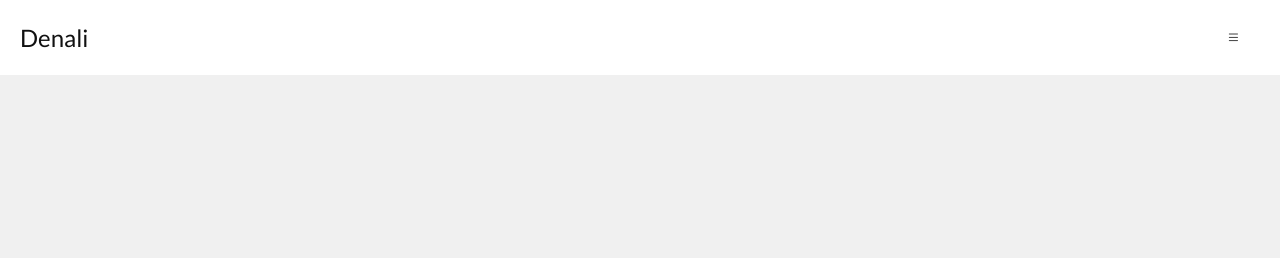
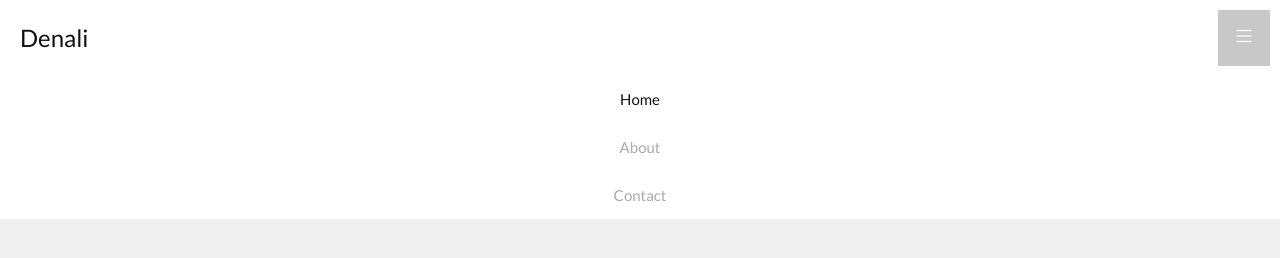
Before and after one commit to dannycallaghan/bethh, a plain HTML site: page index.html in a window 1280 px wide. Both pictures are taken after a click on the button 1233 px from the left and 37 px from the top of the page. Drawn offline with nearby package versions, Linux system fonts and the light colour scheme.

Commit message:
Working on the header

```diff
--- a/css/header.css
+++ b/css/header.css
@@ -1,9 +1,14 @@
 header {
+}
+
+header > div {
   background-color: var(--content-bg-color);
   height: 75px;
   display: flex;
   align-items: center;
   padding: 0 calc(2 * var(--base-space));
+  position: relative;
+  z-index: 1;
 }
 
 header h1 {
@@ -12,28 +17,64 @@ header h1 {
 }
 
 header h1 a {
-  color: #111;
+  color: var(--dark-text-color);
   text-decoration: none;
   font-weight: normal;
   font-size: 2.4rem;
   display: block;
 }
 
-header > div {
+header div.sm-screen-btn {
   display: flex;
   justify-content: flex-end;
   flex: 1;
 }
 
-.nav button {
+.sm-screen-btn button {
   border: 0;
-  padding: 2rem;
-  color: #111;
-  background-color: #fff;
+  padding: 15px;
+  margin-right: -1rem;
+  color: var(--dark-text-color);
+  background-color: var(--content-bg-color);
   font-weight: bold;
+  font-size: 2.2rem;
+  cursor: pointer;
 }
 
-.nav button:active {
+.sm-screen-menu-show .sm-screen-btn button {
+  color: var(--content-bg-color);
   background-color: #c8c8c8;
-  color: #fff;
 }
+
+nav.sm-screen {
+  width: 100%;
+  background-color: var(--content-bg-color);
+  transform: translateY(-100%);
+  position: relative;
+  z-index: 0;
+  transition: transform ease-out .4s;
+}
+
+.sm-screen-menu-show nav.sm-screen {
+  transform: translateY(0);
+}
+
+nav.sm-screen ul,
+nav.sm-screen li {
+  margin: 0;
+  padding: 0;
+  list-style: none;
+}
+
+nav.sm-screen a {
+  display: block;
+  text-align: center;
+  text-decoration: none;
+  color: var(--main-text-color);
+  padding: 15px 0;
+  font-size: 1.5rem;
+}
+
+nav.sm-screen a.active {
+  color: var(--dark-text-color);
+}
--- a/css/variables.css
+++ b/css/variables.css
@@ -1,6 +1,7 @@
 :root {
   --main-bg-color: #f0f0f0;
   --main-text-color: #aaa;
+  --dark-text-color: #111;
 
   --content-bg-color: #fff;
 
--- a/index.html
+++ b/index.html
@@ -16,14 +16,45 @@
   <div class="wrapper">
 
     <header>
-      <h1><a href="#" title="Return to home page">Denali</a></h1>
-      <div class="nav">
-        <button type="button"><i class="bi bi-list"></i></button>
+      <div>
+        <h1><a href="#" title="Return to home page">Denali</a></h1>
+        <div class="sm-screen-btn">
+          <button type="button"><i class="bi bi-list"></i></button>
+        </div>
       </div>
+      <nav class="sm-screen">
+        <ul>
+          <li><a href="#" class="active">Home</a></li>
+          <li><a href="#">About</a></li>
+          <li><a href="#">Contact</a></li>
+        </ul>
+      </nav>
     </header>
 
   </div>
 
+  <script>
+    (() => {
+
+      const navBtn = document.querySelector('.sm-screen-btn button');
+      const header = document.querySelector('header');
+
+      function showSmallScreenMenu() {
+        header.classList.add('sm-screen-menu-show');
+        navBtn.removeEventListener('click', showSmallScreenMenu);
+        navBtn.addEventListener('click', hideSmallScreenMenu, false);
+      }
+
+      function hideSmallScreenMenu() {
+        header.classList.remove('sm-screen-menu-show');
+        navBtn.removeEventListener('click', hideSmallScreenMenu);
+        navBtn.addEventListener('click', showSmallScreenMenu, false);
+      }
+
+      navBtn.addEventListener('click', showSmallScreenMenu, false);
+
+    })();
+  </script>
 
 
 </body>
```
